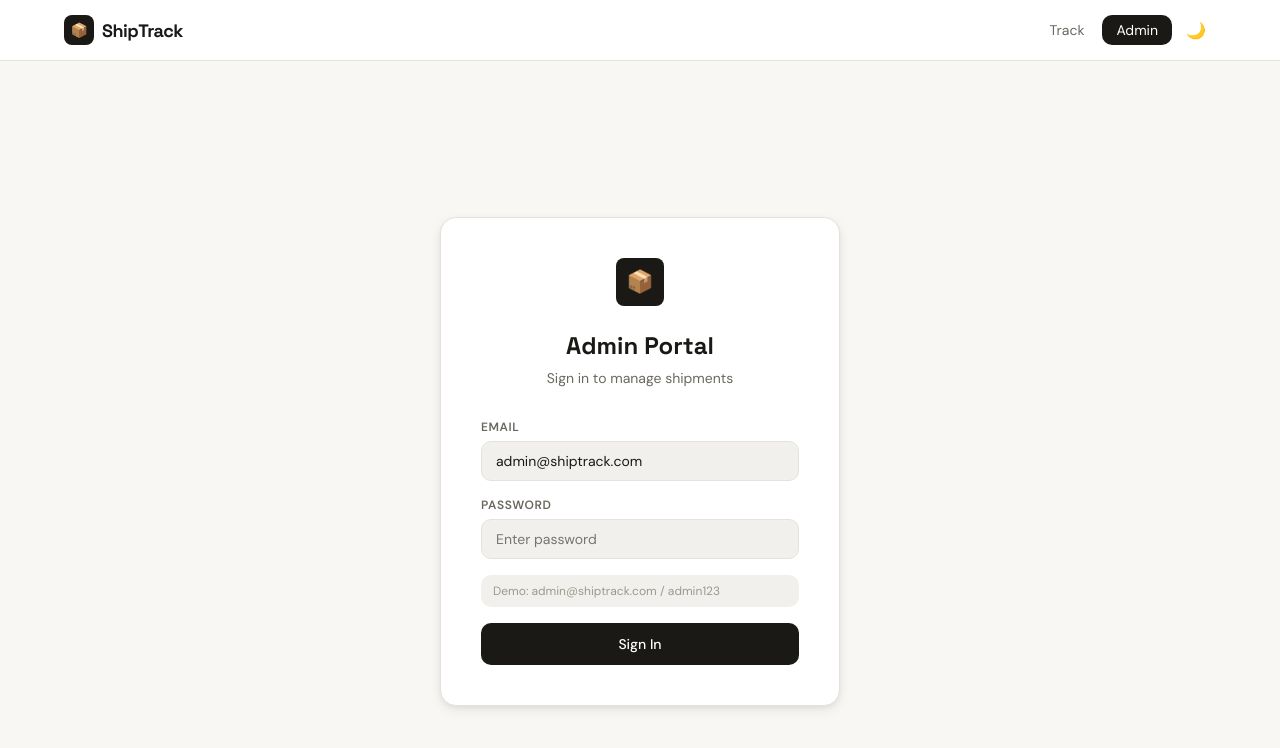
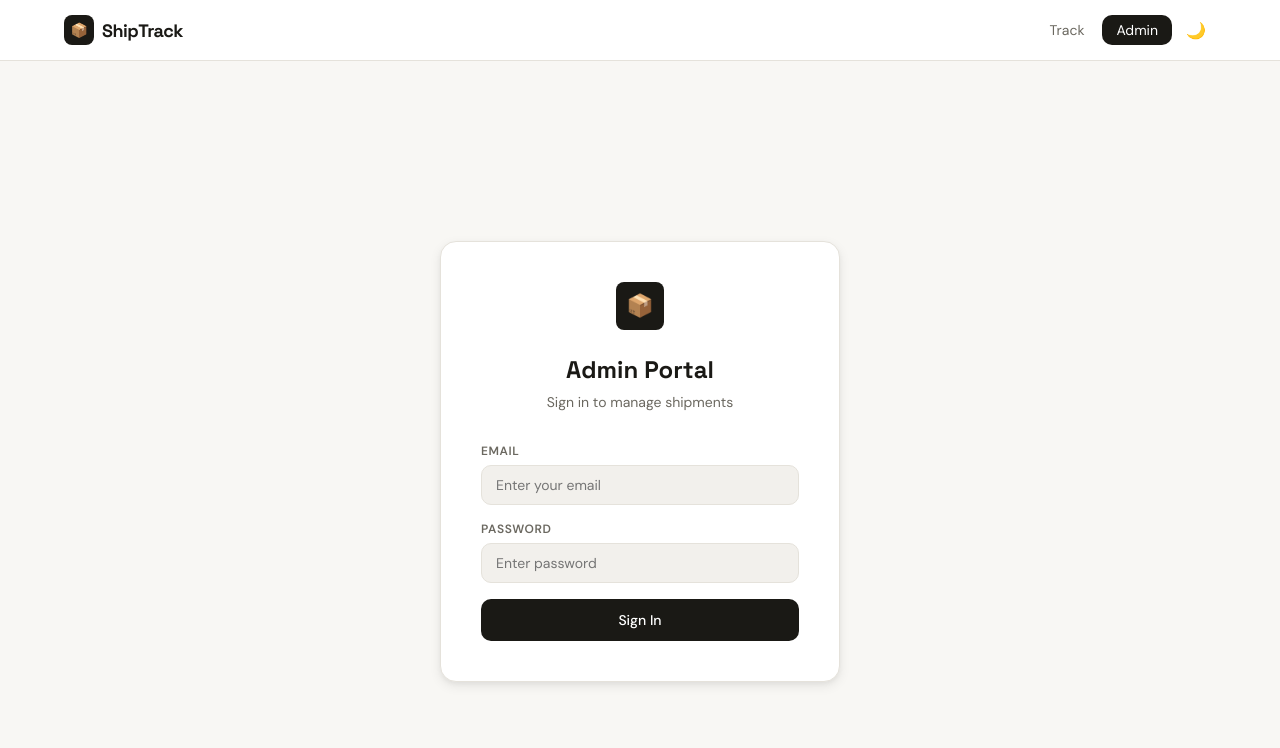
Before and after one commit to B-r-i-t/ship_tracking, a React (Create React App) app: page / in a window 1280 px wide. Both pictures are taken after a click on the button "Admin". Shown: the top 748 px of the page. Built offline with nearby package versions, Linux system fonts and the light colour scheme.

Commit message:
fix admin login to use real backend

```diff
--- a/src/App.js
+++ b/src/App.js
@@ -491,7 +491,7 @@ function TrackingResult({ shipment: s }) {
 
 // ─── ADMIN LOGIN ──────────────────────────────────────────────────────────────
 function AdminLogin({ onLogin }) {
-  const [email, setEmail] = useState("admin@shiptrack.com");
+  const [email, setEmail] = useState("");
   const [pass, setPass] = useState("");
   const [err, setErr] = useState("");
   const [loading, setLoading] = useState(false);
@@ -499,9 +499,19 @@ function AdminLogin({ onLogin }) {
   const handle = async () => {
     if (!email || !pass) { setErr("Please fill in all fields"); return; }
     setLoading(true); setErr("");
-    await delay(800);
-    if (email === "admin@shiptrack.com" && pass === "admin123") onLogin();
-    else setErr("Invalid credentials. Use admin@shiptrack.com / admin123");
+    try {
+      const res = await fetch(`${process.env.REACT_APP_API_URL}/api/auth/login`, {
+        method: "POST",
+        headers: { "Content-Type": "application/json" },
+        body: JSON.stringify({ email, password: pass }),
+      });
+      const data = await res.json();
+      if (!res.ok) throw new Error(data.error || "Invalid credentials");
+      localStorage.setItem("token", data.token);
+      onLogin();
+    } catch (e) {
+      setErr(e.message);
+    }
     setLoading(false);
   };
 
@@ -516,14 +526,11 @@ function AdminLogin({ onLogin }) {
         {err && <div className="error-box" style={{ marginBottom: 16 }}><span>⚠️</span>{err}</div>}
         <div className="form-group">
           <label className="form-label">Email</label>
-          <input className="form-input" value={email} onChange={e => setEmail(e.target.value)} type="email" placeholder="admin@shiptrack.com" />
+          <input className="form-input" value={email} onChange={e => setEmail(e.target.value)} type="email" placeholder="Enter your email" />
         </div>
         <div className="form-group">
           <label className="form-label">Password</label>
           <input className="form-input" value={pass} onChange={e => { setPass(e.target.value); setErr(""); }} type="password" placeholder="Enter password" onKeyDown={e => e.key === "Enter" && handle()} />
-        </div>
-        <div style={{ fontSize: 12, color: "var(--text3)", marginBottom: 16, padding: "8px 12px", background: "var(--surface2)", borderRadius: "var(--r)" }}>
-          Demo: admin@shiptrack.com / admin123
         </div>
         <button className="btn btn-primary" style={{ width: "100%", justifyContent: "center", padding: "12px" }} onClick={handle} disabled={loading}>
           {loading ? <span className="spinner" /> : "Sign In"}
```
